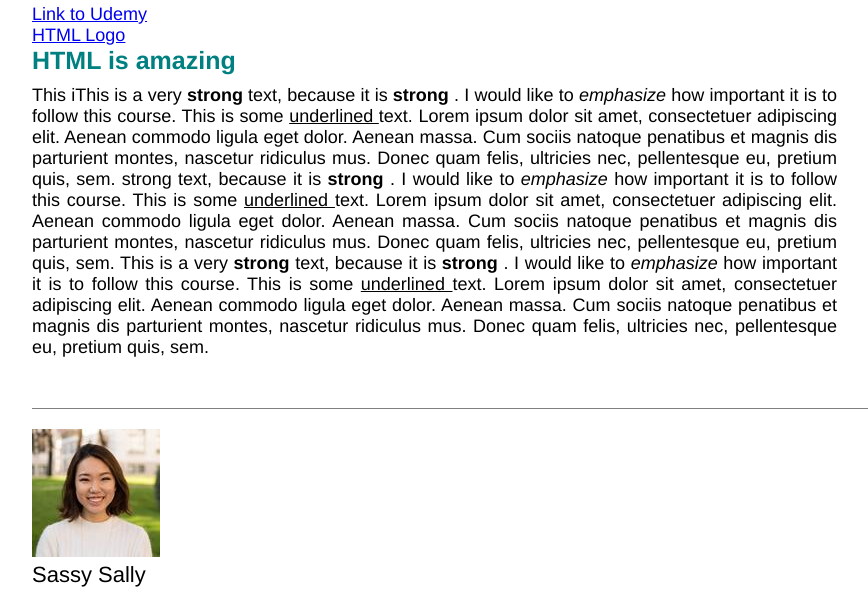
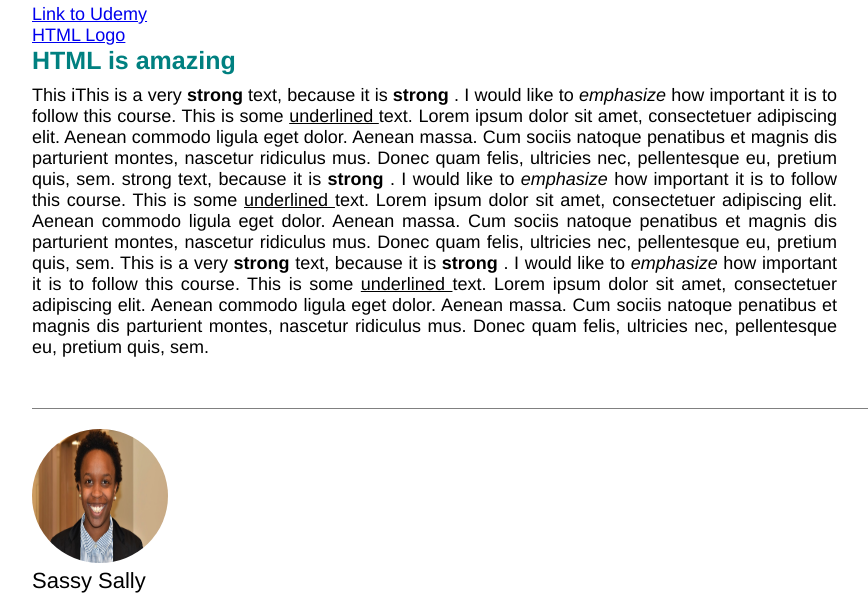
Before and after one commit to Ariana-W/Blog, a plain HTML site: page index.html in a window 1280 px wide. Shown: the part 897-1491 px from the top of the page, without its empty margins (38-906 px from the left). Drawn offline with Linux system fonts and the light colour scheme.

Commit message:
Added picture of ariana

```diff
--- a/index.html
+++ b/index.html
@@ -100,13 +100,12 @@
           </div>
 
           <div class="author-box">
-              <img src=author.jpg alt="Picture of the Author">
+              <img src=ariana.png alt="Picture of the Author">
           <p class="author-text"> Sassy Sally </p>
           </div>
 
 
 
-    <p> </p>
 
     </div>
 
--- a/style.css
+++ b/style.css
@@ -64,6 +64,12 @@ float: left;
   border-top: 1px solid #808080;
 }
 
+.author-box img{
+  height: 134px;
+  width: 136px;
+  border-radius: 50%;
+}
+
 .author-text {
 font-size: 22px;
 }
```
Also changed, not shown: ariana.PNG (added), author.jpg (deleted).
